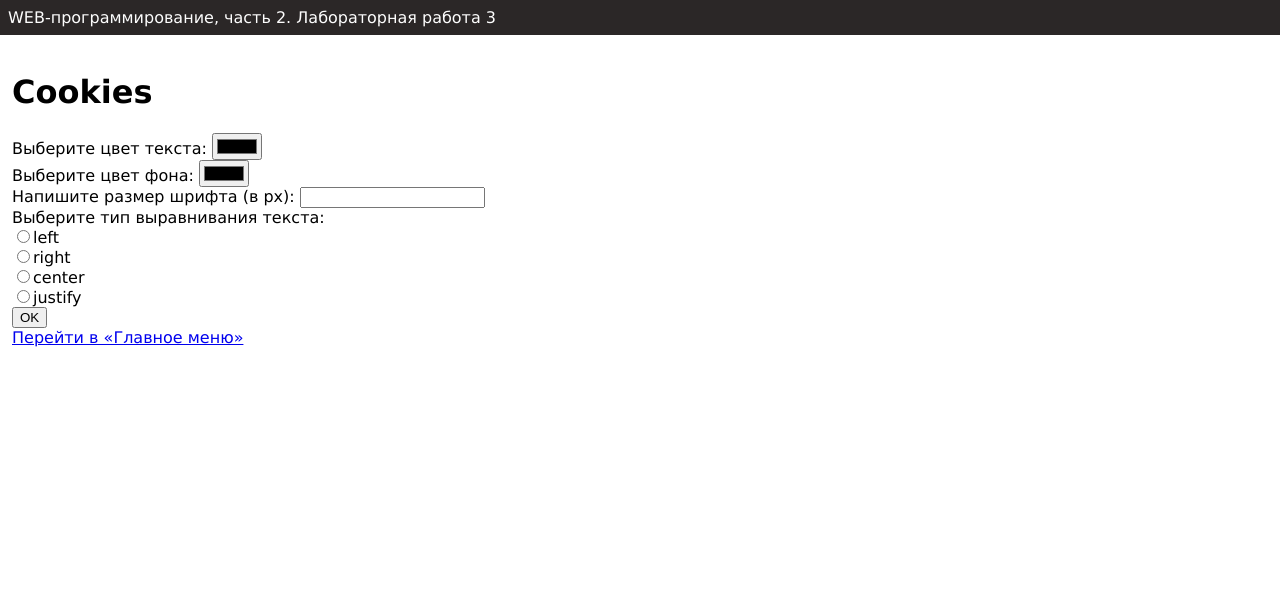
After one commit to Nqlele/2semaklabi, a Flask app: page /lab3/settings in a window 1280 px wide. The commit adds this page. Shown: the top 589 px of the page. Run offline with Flask 3, Linux system fonts and the light colour scheme; parts of the project's set-up code (start-up, migrations or seed data) failed here and were passed over.

Commit message:
otobrazhenie

```diff
--- a/lab3.py
+++ b/lab3.py
@@ -53,3 +53,28 @@ def pay():
 def success():
     price = request.args.get('price')
     return render_template('lab3/success.html', price=price)
+
+@lab3.route('/lab3/settings', methods=['GET', 'POST'])
+def settings():
+    if request.method == 'POST':
+        color = request.form.get('color')
+        background_color = request.form.get('background_color')
+        font_size = request.form.get('font_size')
+        text_align = request.form.get('text_align')
+        resp = make_response(redirect('/lab3/settings'))
+        if color:
+            resp.set_cookie('color', color)
+        if background_color:
+            resp.set_cookie('background_color', background_color)
+        if font_size:
+            resp.set_cookie('font_size', font_size)
+        if text_align:
+            resp.set_cookie('text_align', text_align)
+        return resp
+    color = request.cookies.get('color')
+    background_color = request.cookies.get('background_color')
+    font_size = request.cookies.get('font_size')
+    text_align = request.cookies.get('text_align')
+    resp = make_response(render_template('lab3/settings.html', color=color, background_color=background_color,
+                                         font_size=font_size, text_align=text_align))
+    return resp
--- a/templates/base.html
+++ b/templates/base.html
@@ -9,6 +9,25 @@
     <link rel="shortcut icon" href="{{ url_for('static', filename='favicon.ico') }}" type="image/x-icon">
     <link rel="icon" href="{{ url_for('static', filename='favicon-16x16.png') }}">
     <link rel="icon" href="{{ url_for('static', filename='favicon-32x32.png') }}">
+    <style>
+        body {
+            {% if request.cookies.get('color') %}
+            color: {{ request.cookies.get('color') }};
+            {% endif %}
+
+            {% if request.cookies.get ('background_color') %}
+            background-color: {{ request.cookies.get('background_color') }};
+            {% endif %}
+
+            {% if request.cookies.get('font_size') %}
+            font-size: {{ request.cookies.get('font_size') }}px;
+            {% endif %}
+
+            {% if request.cookies.get('text_align') %}
+            text-align: {{ request.cookies.get('text_align') }};
+            {% endif %}
+        }
+    </style>
 </head>
 <body>
     <header>
--- a/templates/lab3/lab3.html
+++ b/templates/lab3/lab3.html
@@ -13,5 +13,6 @@
         <li><a href="/lab3/del_cookie">Очистка кук</a></li>
         <li><a href="/lab3/form1">Форма</a></li>
         <li><a href="/lab3/order">Заказ напитка</a></li>
+        <li><a href="/lab3/settings">Цвет текста и другие стили</a></li>
     </ol>
 {% endblock %}
--- /dev/null
+++ b/templates/lab3/settings.html
@@ -0,0 +1,39 @@
+{% extends "base.html" %}
+{# номер лабораторной работы: #}
+{% block lab %}Лабораторная работа 3{% endblock %}
+{# основной контент: #}
+{% block main %}
+    <h1>Cookies</h1>
+    <form method="post">
+        <div>
+            <label for="color">Выберите цвет текста:</label>
+            <input type="color" id="color" name="color" value="{{ color or '' }}">
+        </div>
+        <div>
+            <label for="background_color">Выберите цвет фона:</label>
+            <input type="color" id="background_color" name="background_color" value="{{ background_color or '' }}">
+        </div>
+        <div>
+            <label for="font_size">Напишите размер шрифта (в px):</label>
+            <input type="number" id="font_size" name="font_size" value="{{ font_size or '' }}">
+        </div>
+        <div>
+            <label>Выберите тип выравнивания текста:</label><br>
+            <label>
+                <input type="radio" value="left" name="text_align" {% if text_align == 'left' %}checked{% endif %}>left<br>
+            </label>
+            <label>
+                <input type="radio" value="right" name="text_align" {% if text_align == 'right' %}checked{% endif %}>right<br>
+            </label>
+            <label>
+                <input type="radio" value="center" name="text_align" {% if text_align == 'center' %}checked{% endif %}>center<br>
+            </label>
+            <label>
+                <input type="radio" value="justify" name="text_align" {% if text_align == 'justify' %}checked{% endif %}>justify
+            </label>
+        </div>
+        <div>
+            <button type="submit">OK</button>
+        </div>
+    </form>
+{% endblock %}
```
